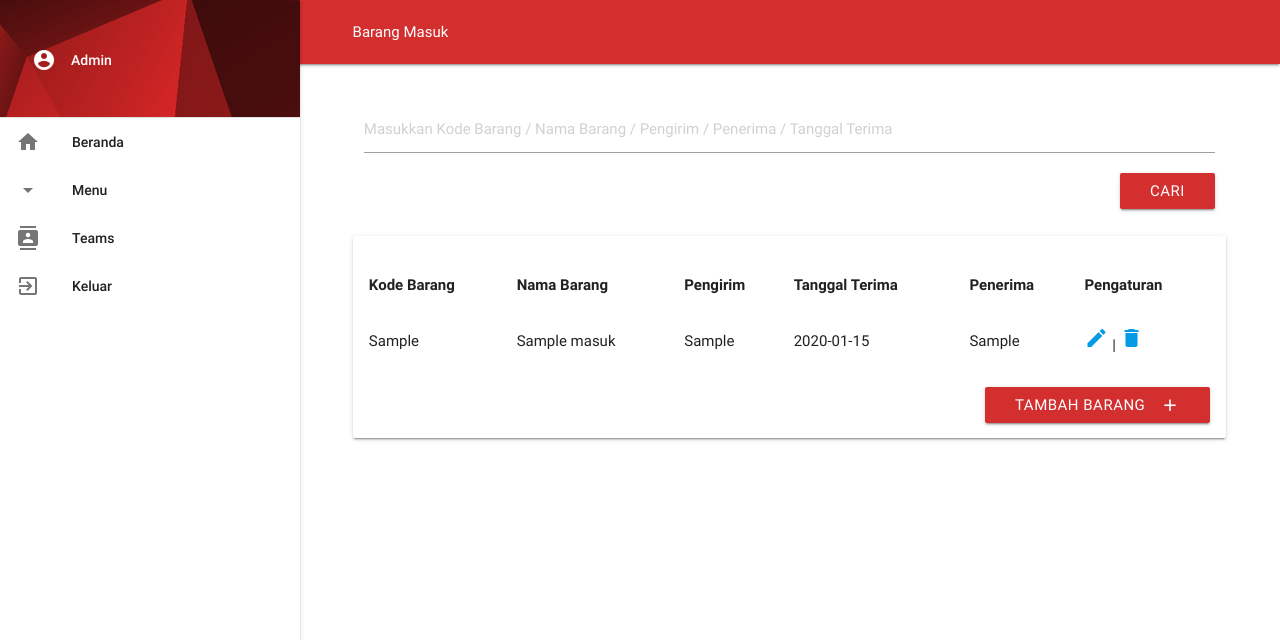
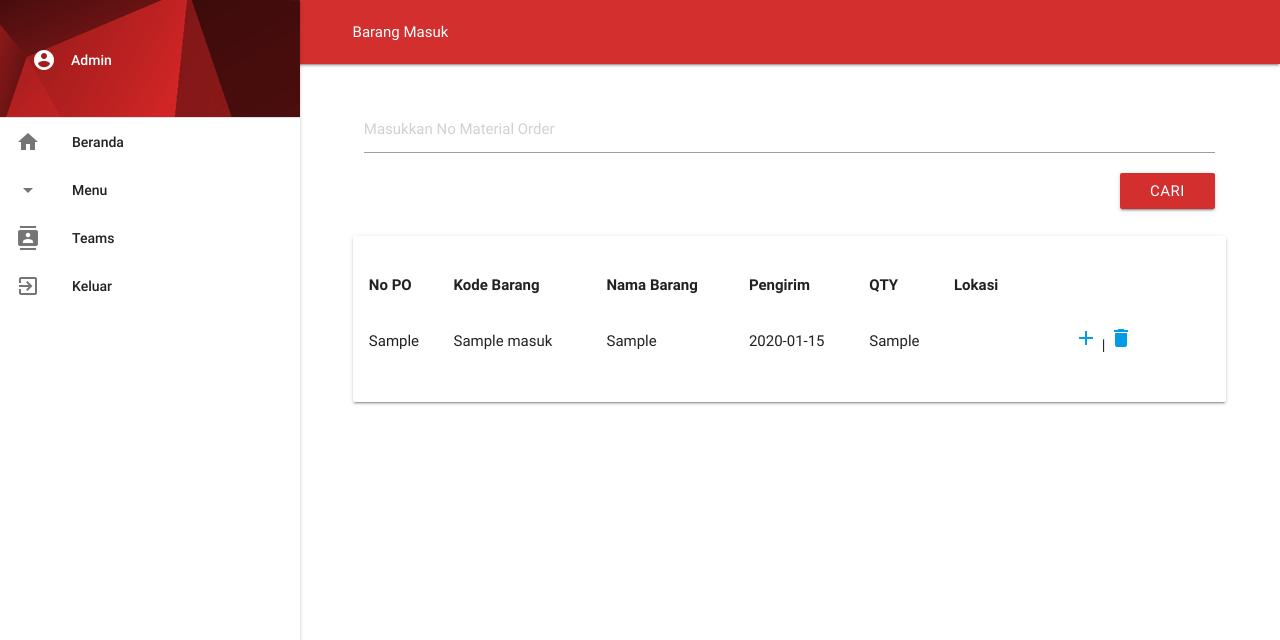
Before and after one commit to Eko-Taurus/inventory, a PHP site: page /admin/barangmasuk.php in a window 1280 px wide. Shown: the top 640 px of the page. Run offline with PHP 8.4, Linux system fonts and the light colour scheme; a user stored in the database is signed in; tables that the repository leaves empty hold one stand-in row (values such as "Sample post").

Commit message:
mengubah admin/brgmasuk.php

```diff
--- a/admin/barangmasuk.php
+++ b/admin/barangmasuk.php
@@ -90,7 +90,7 @@ $nama = ( isset($_SESSION['user']) ) ? $_SESSION['user'] : '';
 		                		<ul>
 		                			<li><a href="user.php">User</a></li>
 									<li class="active red darken-4"><a>Barang Masuk</a></li>
-									<li><a href="gudang.php">Gudang</a></li>
+									<li><a href="gudang.php">PUT AWAY</a></li>
 									<li><a href="barangkeluar.php">Barang Keluar</a></li>
 								</ul>
 							</div>
@@ -114,7 +114,7 @@ $nama = ( isset($_SESSION['user']) ) ? $_SESSION['user'] : '';
 					<div class="col s12 m12 l12">
 						<form name="cari" method="post" action="cari-barang-masuk.php" class="row">
 	                    	<div class="e-input-field col s12 m12 l12">
-	                    		<input type="text" name="cari" placeholder="Masukkan Kode Barang / Nama Barang / Pengirim / Penerima / Tanggal Terima" class="validate" required title="Cari User">
+	                    		<input type="text" name="cari" placeholder="Masukkan No Material Order  " class="validate" required title="Cari User">
 	                    		<input type="submit" name="cari2" value="cari" class="btn right red darken-2">
 	                    	</div>
 						</form>
@@ -126,12 +126,14 @@ $nama = ( isset($_SESSION['user']) ) ? $_SESSION['user'] : '';
 							<!--kolom header table-->
 							<tr>
 			                  <th hidden>ID</th>
+			                  	<th>No PO</th>
 								<th>Kode Barang</th>
 								<th>Nama Barang</th>
 								<th>Pengirim</th>
-								<th>Tanggal Terima</th>
-								<th>Penerima</th>
-								<th>Pengaturan</th>
+
+
+								<th>QTY</th>
+								<th>Lokasi</th>
 				            </tr>
 
 							<?php
@@ -145,7 +147,7 @@ $nama = ( isset($_SESSION['user']) ) ? $_SESSION['user'] : '';
 				                echo "<td>".$user_data['pengirim']."</td>";
 			                    echo "<td>".$user_data['tanggal']."</td>";
 			                    echo "<td>".$user_data['penerima']."</td>";
-				                echo "<td> <a href='edit-barang-masuk.php?id=$user_data[id]' style='text-decoration: none;'><i class='material-icons' title='Edit $test'>mode_edit</i></a> | <a data-id='1' class='hapus' href='delete-barang-masuk.php?id=$user_data[id]' style='text-decoration: none;'><i class='material-icons' title='Hapus $test'>delete</i></a> </td></tr>";
+				                echo "<td> <a href='edit-barang-masuk.php?id=$user_data[id]' style='text-decoration: none;'><i class='material-icons' title='add $test'>mode_add</i></a> | <a data-id='1' class='hapus' href='delete-barang-masuk.php?id=$user_data[id]' style='text-decoration: none;'><i class='material-icons' title='Hapus $test'>delete</i></a> </td></tr>";
 				            }
 
 							?>
@@ -155,7 +157,7 @@ $nama = ( isset($_SESSION['user']) ) ? $_SESSION['user'] : '';
 						<table>
 							<tr>
 				            	<td colspan='9'>
-				            		<a href='tambah-barang-masuk.php' class="right waves-effect waves-light btn red darken-2">Tambah Barang<i class="material-icons right">add</i></a>
+
 				            	</td>
 				            </tr>
 						</table>
```
